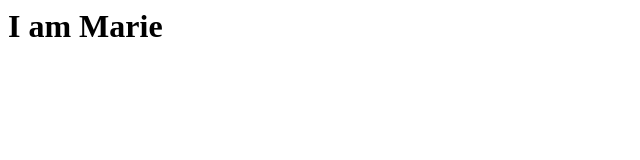
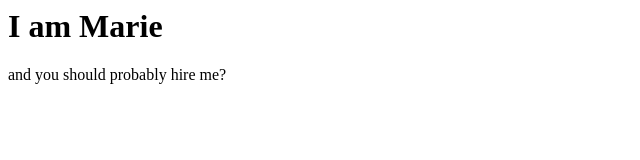
Before and after one commit to marie-la/marie-la.github.io, a plain HTML site: page index.html in a window 1280 px wide. Shown: the whole page, without its empty margins (0-640 px from the left). Drawn offline with Linux system fonts and the light colour scheme.

Commit message:
Update index.html

```diff
--- a/index.html
+++ b/index.html
@@ -1 +1,3 @@
 <h1> I am Marie </h1>
+
+<p>and you should probably hire me?</p>
```
